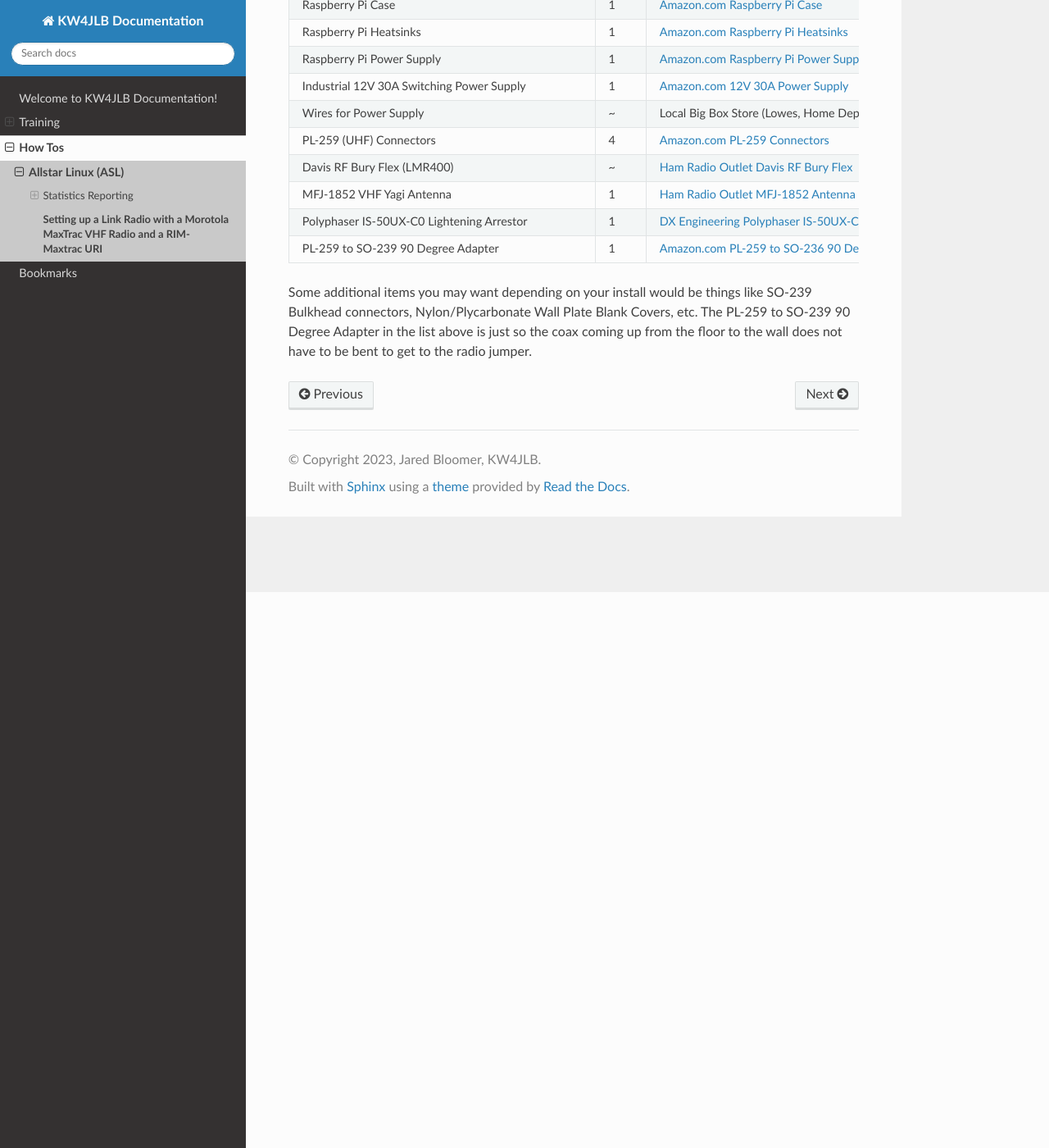
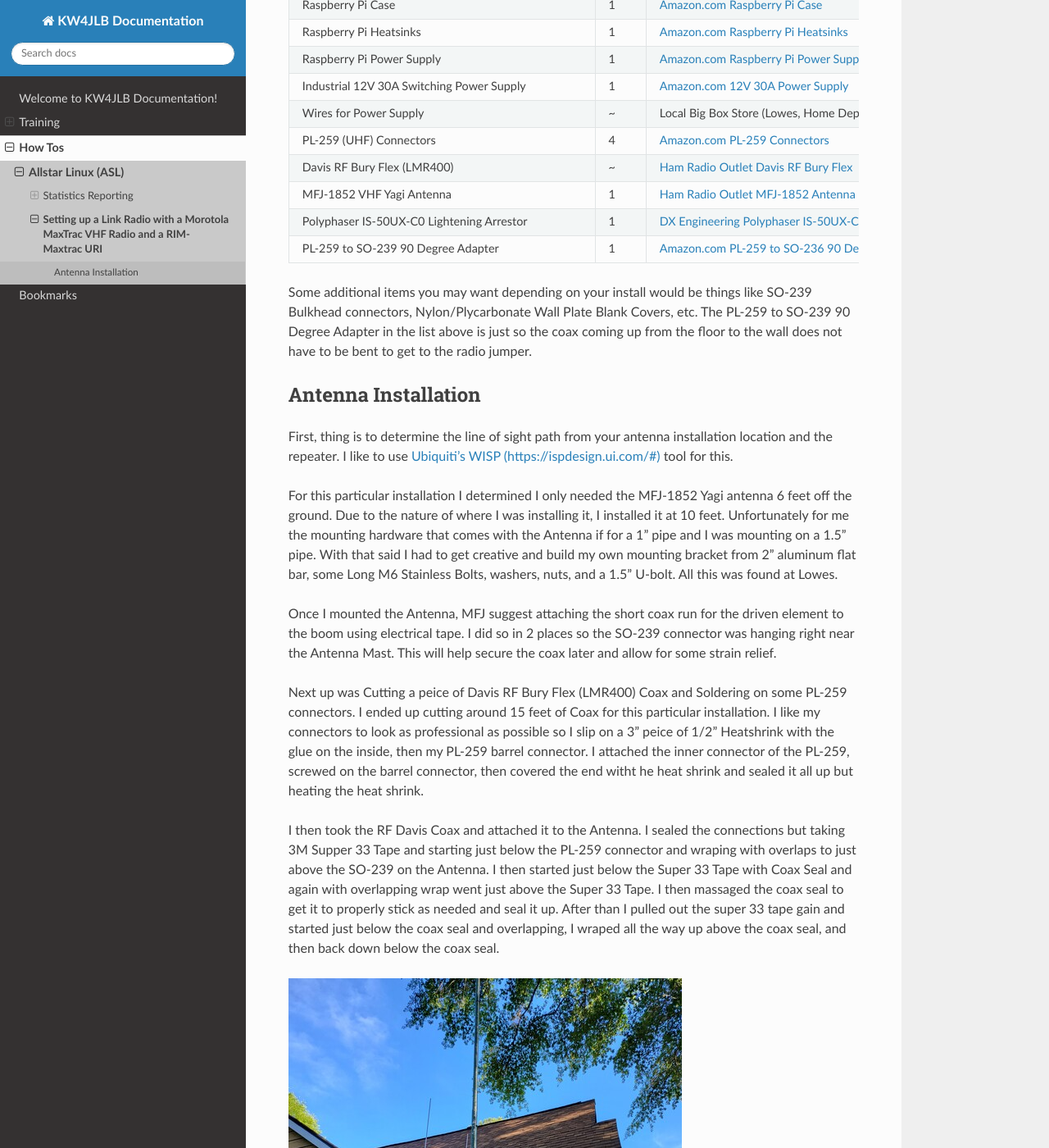
Before and after one commit to jared-bloomer/KW4JLB-Documentation, a Sphinx documentation site: the page built from docs/source/how_tos/allstarlinux/RIM-MaxTrac/index.rst, in a window 1280 px wide and 1400 px high, scrolled down 678 px. Shown: the whole window at 82% size. Built offline with Sphinx 7.4.7 and the Read the Docs theme 2.0.0, drawn with Linux system fonts in a browser that asks for light colours.

Commit message:
Adding Antenna Installation steps

```diff
--- a/docs/source/how_tos/allstarlinux/RIM-MaxTrac/index.rst
+++ b/docs/source/how_tos/allstarlinux/RIM-MaxTrac/index.rst
@@ -42,3 +42,18 @@ In preperation for this project there are several items we will need to gather.
 +----------------------------------------------------+-----+------------------------------------------------------------------------------------------------------------------------------------------------------------------------------------------------------------------------------------------------------------------------------------------+
 
 Some additional items you may want depending on your install would be things like SO-239 Bulkhead connectors, Nylon/Plycarbonate Wall Plate Blank Covers, etc. The PL-259 to SO-239 90 Degree Adapter in the list above is just so the coax coming up from the floor to the wall does not have to be bent to get to the radio jumper.
+
+Antenna Installation
+--------------------
+
+First, thing is to determine the line of sight path from your antenna installation location and the repeater. I like to use `Ubiquiti's WISP (https://ispdesign.ui.com/#) <https://ispdesign.ui.com/#>`_ tool for this.
+
+For this particular installation I determined I only needed the MFJ-1852 Yagi antenna 6 feet off the ground. Due to the nature of where I was installing it, I installed it at 10 feet. Unfortunately for me the mounting hardware that comes with the Antenna if for a 1" pipe and I was mounting on a 1.5" pipe. With that said I had to get creative and build my own mounting bracket from 2" aluminum flat bar, some Long M6 Stainless Bolts, washers, nuts, and a 1.5" U-bolt. All this was found at Lowes.
+
+Once I mounted the Antenna, MFJ suggest attaching the short coax run for the driven element to the boom using electrical tape. I did so in 2 places so the SO-239 connector was hanging right near the Antenna Mast. This will help secure the coax later and allow for some strain relief.
+
+Next up was Cutting a peice of Davis RF Bury Flex (LMR400) Coax and Soldering on some PL-259 connectors. I ended up cutting around 15 feet of Coax for this particular installation. I like my connectors to look as professional as possible so I slip on a 3" peice of 1/2" Heatshrink with the glue on the inside, then my PL-259 barrel connector. I attached the inner connector of the PL-259, screwed on the barrel connector, then covered the end witht he heat shrink and sealed it all up but heating the heat shrink.
+
+I then took the RF Davis Coax and attached it to the Antenna. I sealed the connections but taking 3M Supper 33 Tape and starting just below the PL-259 connector and wraping with overlaps to just above the SO-239 on the Antenna. I then started just below the Super 33 Tape with Coax Seal and again with overlapping wrap went just above the Super 33 Tape. I then massaged the coax seal to get it to properly stick as needed and seal it up. After than I pulled out the super 33 tape gain and started just below the coax seal and overlapping, I wraped all the way up above the coax seal, and then back down below the coax seal.
+
+.. image:: /_static/images/howtos/allstarlinux/rim-maxtrac/MFJ-1852.jpeg
```
Also changed, not shown: docs/source/_static/images/howtos/allstarlinux/rim-maxtrac/MFJ-1852.jpeg (added), docs/source/_static/images/howtos/allstarlinux/rim-maxtrac/sealedcoax.jpeg (added).
